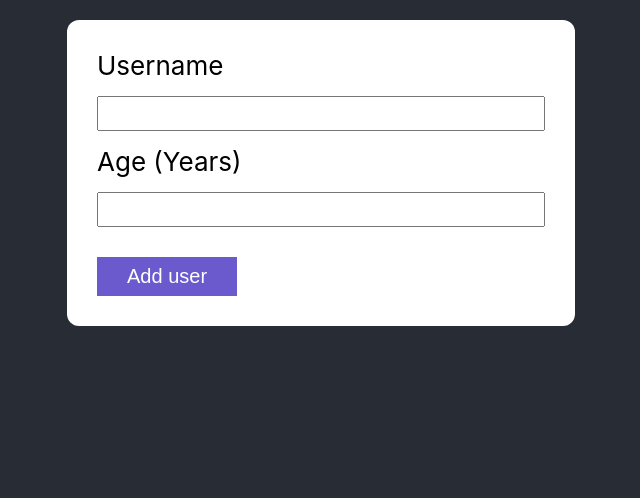
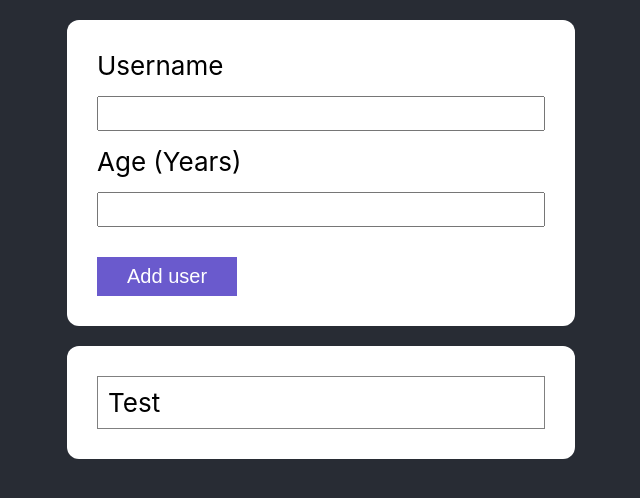
Before and after one commit to aleksandr-tomashevskyi/add-user-app, a JavaScript app: page / in a window 1280 px wide. Shown: the top 498 px of the page, without its empty margins (319-959 px from the left). Built offline with nearby package versions, Linux system fonts and the light colour scheme; the HTML template or start-up script is replaced by a standard one.

Commit message:
created results block basic structure and styles

```diff
--- a/src/App.js
+++ b/src/App.js
@@ -1,11 +1,13 @@
 import './App.css';
 import FormBlock from './components/FormBlock'
+import ResultsBlock from './components/ResultsBlock'
 
 function App() {
   return (
     <div className="App">
       <header className="App-header">
         <FormBlock></FormBlock>
+        <ResultsBlock></ResultsBlock>
       </header>
     </div>
   );
--- /dev/null
+++ b/src/components/Results/ResultEntry.js
@@ -0,0 +1,11 @@
+import styles from './ResultEntry.module.css'
+
+function ResultEntry(props){
+   return(
+      <div className={styles['result-entry']}>
+         {props.children}
+      </div>
+   )
+}
+
+export default ResultEntry;
--- /dev/null
+++ b/src/components/Results/ResultEntry.module.css
@@ -0,0 +1,5 @@
+.result-entry{
+   text-align: left;
+   border: solid 1px grey;
+   padding: 10px;
+}
--- a/src/components/ResultsBlock.js
+++ b/src/components/ResultsBlock.js
@@ -0,0 +1,17 @@
+import Card from "./UI/Card";
+import ResultEntry from "./Results/ResultEntry";
+import styles from "./ResultsBlock.module.css";
+
+function ResultsBlock() {
+  return (
+   <div className={styles["results-block-wrapper"]}>
+    <Card>
+      <div className={styles["results-block-content"]}>
+        <ResultEntry>Test</ResultEntry>
+      </div>
+    </Card>
+    </div>
+  );
+}
+
+export default ResultsBlock;
--- a/src/components/ResultsBlock.module.css
+++ b/src/components/ResultsBlock.module.css
@@ -0,0 +1,6 @@
+.results-block-wrapper{
+   margin-top: 20px;
+}
+.results-block-content{
+   width: 35vw;
+}
```
